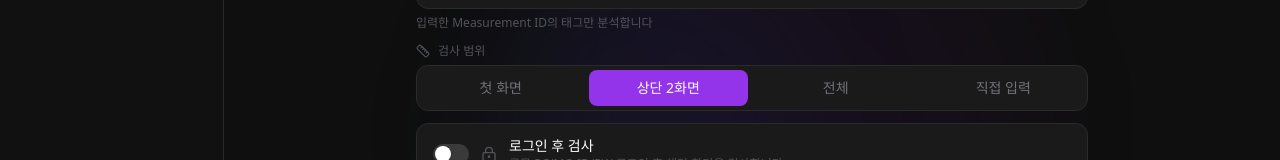
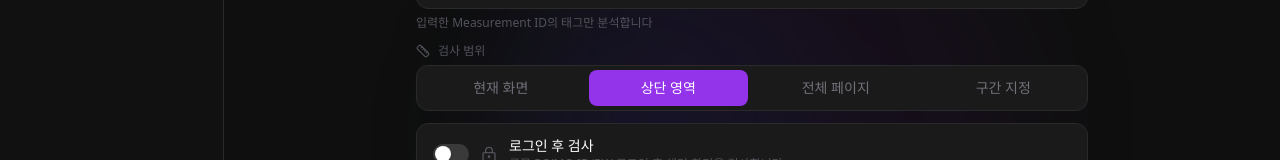
Before and after one commit to H-Tag1/h-tag-analyzer, a React (Vite) app in the folder frontend/: page / in a window 1280 px wide. Shown: the part 307-467 px from the top of the page. Built offline with nearby package versions, Linux system fonts and the light colour scheme.

Commit message:
design: 검사 범위 라벨 개선

```diff
--- a/frontend/src/pages/InputPage.tsx
+++ b/frontend/src/pages/InputPage.tsx
@@ -11,10 +11,10 @@ interface Props {
 
 const HISTORY_KEY = 'htag_url_history'
 const SCAN_RANGE_OPTIONS: { value: ScanRangePreset; label: string }[] = [
-  { value: 'viewport', label: '첫 화면' },
-  { value: 'top2', label: '상단 2화면' },
-  { value: 'full', label: '전체' },
-  { value: 'custom', label: '직접 입력' },
+  { value: 'viewport', label: '현재 화면' },
+  { value: 'top2', label: '상단 영역' },
+  { value: 'full', label: '전체 페이지' },
+  { value: 'custom', label: '구간 지정' },
 ]
 
 export default function InputPage({ onStart, onBack, layout = 'page' }: Props) {
```
